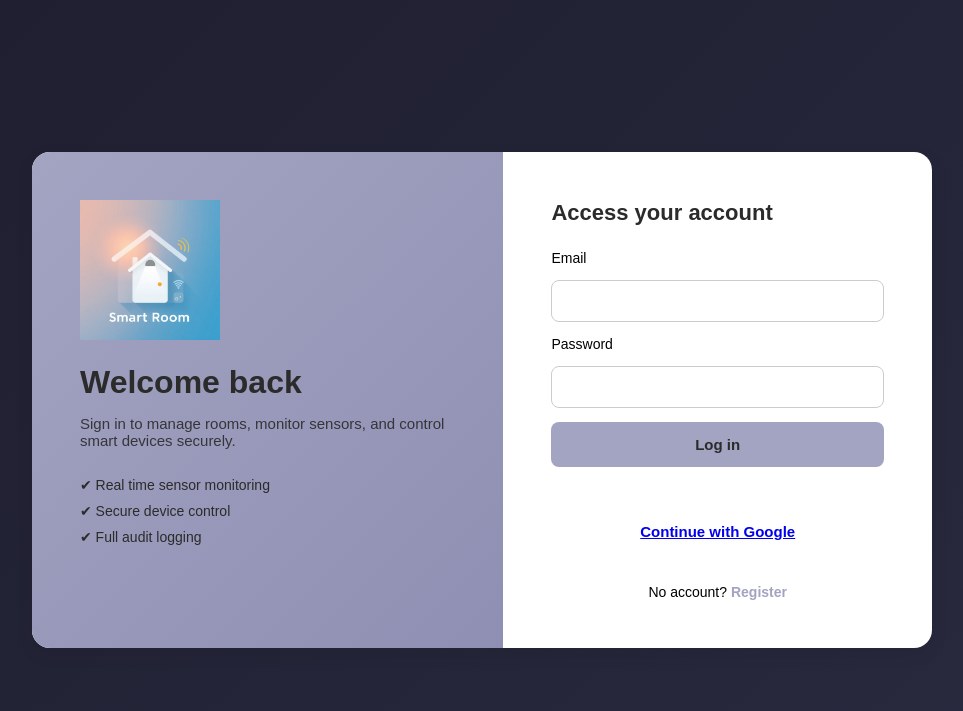
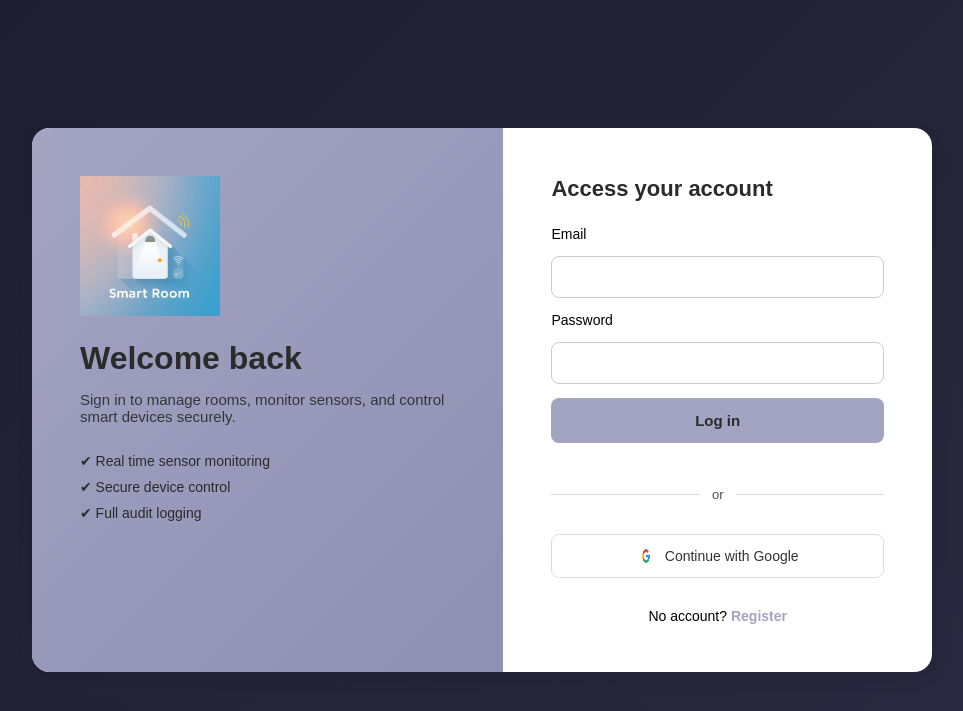
Before and after one commit to araya-g23/smart-room-automation-iot, a Flask app: page /login in a window 1280 px wide. Shown: the top 711 px of the page, without its empty margins (158-1121 px from the left). Run offline with Flask 3, Linux system fonts and the light colour scheme; parts of the project's set-up code (start-up, migrations or seed data) failed here and were passed over.

Commit message:
enhance audit log UI and add Google login ui
- Added Google icon image to login page button
- Improved Google login button styling for clarity
- Enhanced audit log action column with badge
- Added blue Google login indicator for OAuth events
- Improved readability and consistency of audit logs

```diff
--- a/server/app.py
+++ b/server/app.py
@@ -237,7 +237,10 @@ def google_callback():
         db.session.add(user)
         db.session.commit()
 
+        log_action("New user registered via Google OAuth")
+
     login_user(user)
+    log_action("User logged in via Google OAuth")
     return redirect(url_for("dashboard"))
 
 
--- a/server/static/css/main.css
+++ b/server/static/css/main.css
@@ -584,6 +584,51 @@
 .eg_loginFooter a:hover {
   text-decoration: underline;
 }
+/* AUTH DIVIDER */
+.eg_authDivider {
+  display: flex;
+  align-items: center;
+  gap: 12px;
+  margin: 18px 0;
+  font-size: 13px;
+  opacity: 0.7;
+}
+
+.eg_authDivider::before,
+.eg_authDivider::after {
+  content: "";
+  flex: 1;
+  height: 1px;
+  background: #ccc;
+}
+
+/* GOOGLE LOGIN BUTTON */
+.eg_googleBtn {
+  display: flex;
+  align-items: center;
+  justify-content: center;
+  gap: 10px;
+  padding: 12px 16px;
+  border-radius: 8px;
+  background: #fff;
+  border: 1px solid #ddd;
+  color: #333;
+  font-size: 14px;
+  font-weight: 500;
+  text-decoration: none;
+  transition: box-shadow 0.2s ease, transform 0.1s ease;
+}
+
+.eg_googleBtn img {
+  width: 18px;
+  height: 18px;
+}
+
+.eg_googleBtn:hover {
+  box-shadow: 0 4px 14px rgba(0, 0, 0, 0.12);
+  transform: translateY(-1px);
+}
+
 /* RESPONSIVE DASHBOARD */
 @media (max-width: 1100px) {
   .eg_statsGrid {
--- a/server/templates/admin_audit_logs.html
+++ b/server/templates/admin_audit_logs.html
@@ -54,7 +54,9 @@ content %}
         <td>{{ log.user_id or "—" }}</td>
         <td>{{ log.role or "—" }}</td>
         <td class="eg_logAction">
-          {% if "logged in" in log.action %}
+          {% if "Google" in log.action %}
+          <span style="color: #1a73e8;">🟦</span>{{ log.action }}
+          {% elif "logged in" in log.action %}
             🔑 {{ log.action }}
           {% elif "logged out" in log.action %}
             🚪 {{ log.action }}
--- a/server/templates/login.html
+++ b/server/templates/login.html
@@ -45,11 +45,17 @@
             Log in
           </button>
 
-          <div style="margin-top: 16px; text-align: center">
-            <a href="{{ url_for('login_google') }}" class="eg_btn eg_btnLarge">
-              Continue with Google
-            </a>
+          <div class="eg_authDivider">
+            <span>or</span>
           </div>
+
+          <a href="{{ url_for('login_google') }}" class="eg_googleBtn">
+            <img
+              src="{{ url_for('static', filename='images/google-icon.png') }}"
+              alt="Google"
+            />
+            Continue with Google
+          </a>
 
           <p class="eg_loginFooter">
             No account?
```
Also changed, not shown: server/static/images/google-icon.png (added).
